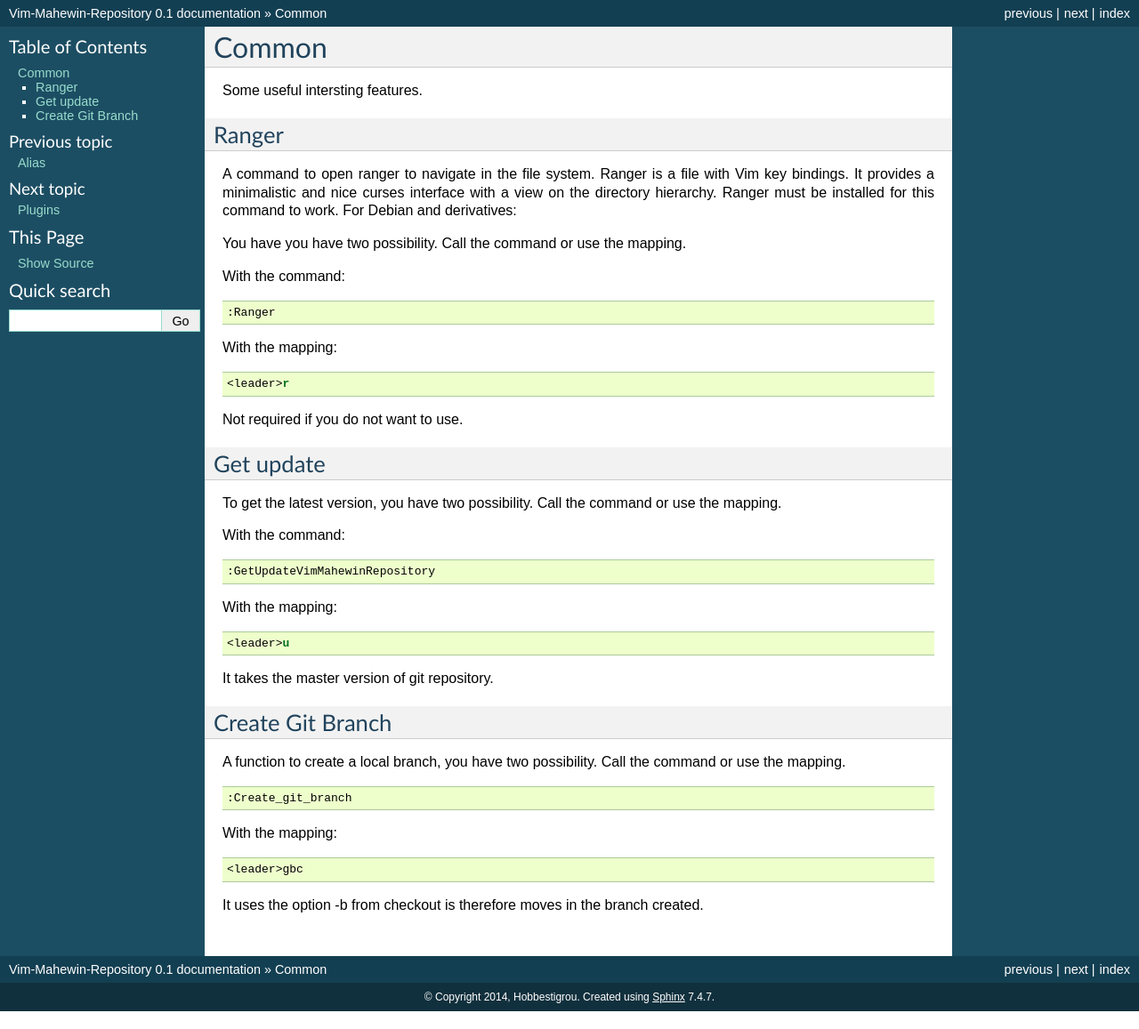
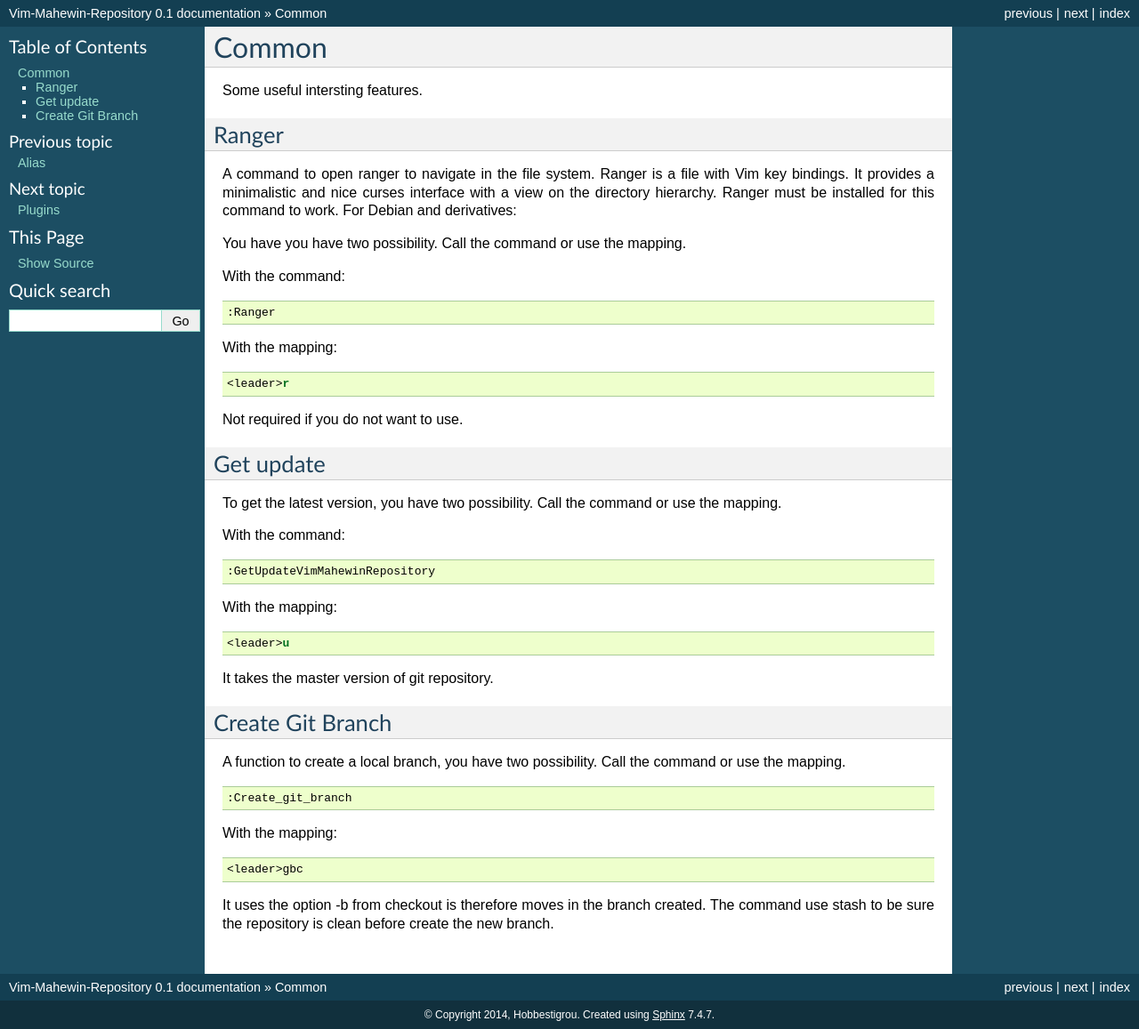
Before and after one commit to hobbestigrou/Vim-Mahewin-Repository, a Sphinx documentation site: the page built from docs/source/common.rst, in a window 1280 px wide. Shown: the whole page at 89% size. Built offline with Sphinx 7.4.7, drawn with Linux system fonts in a browser that asks for light colours; formulas are drawn with MathJax 3.

Commit message:
[Core] Stash the content of the repository before create the git branch, force the reload file and refresh the screen (fixes #58).

```diff
--- a/docs/source/common.rst
+++ b/docs/source/common.rst
@@ -63,3 +63,5 @@ With the mapping:
     <leader>gbc
 
 It uses the option -b from checkout is therefore moves in the branch created.
+The command use stash to be sure the repository is clean before create the new
+branch.
```
Also changed, not shown: 1 other file.
